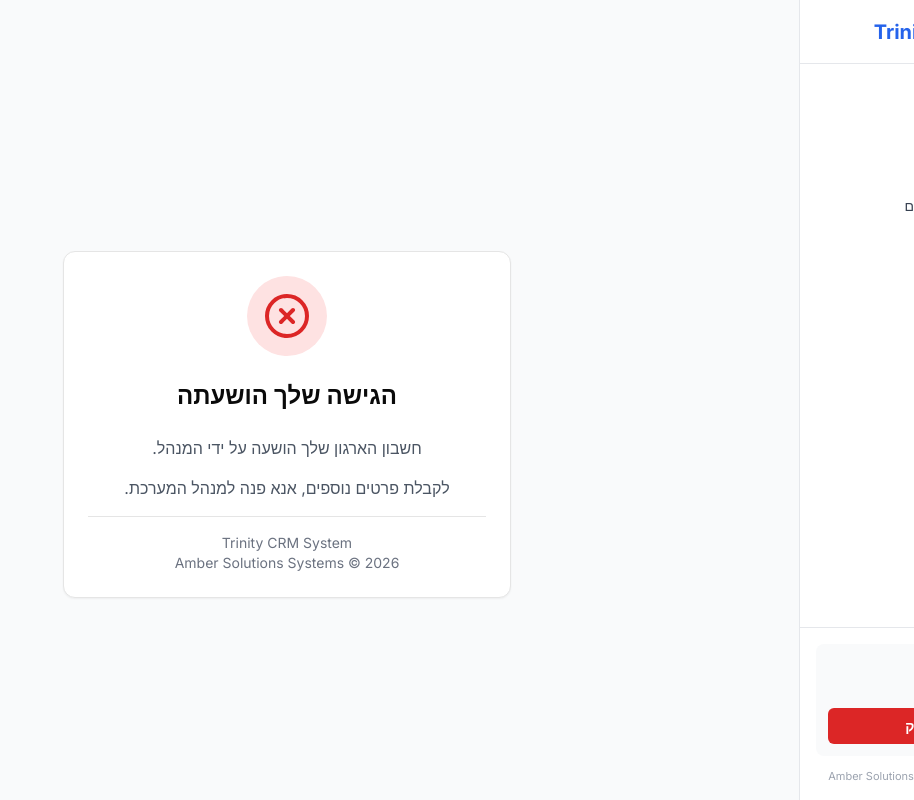
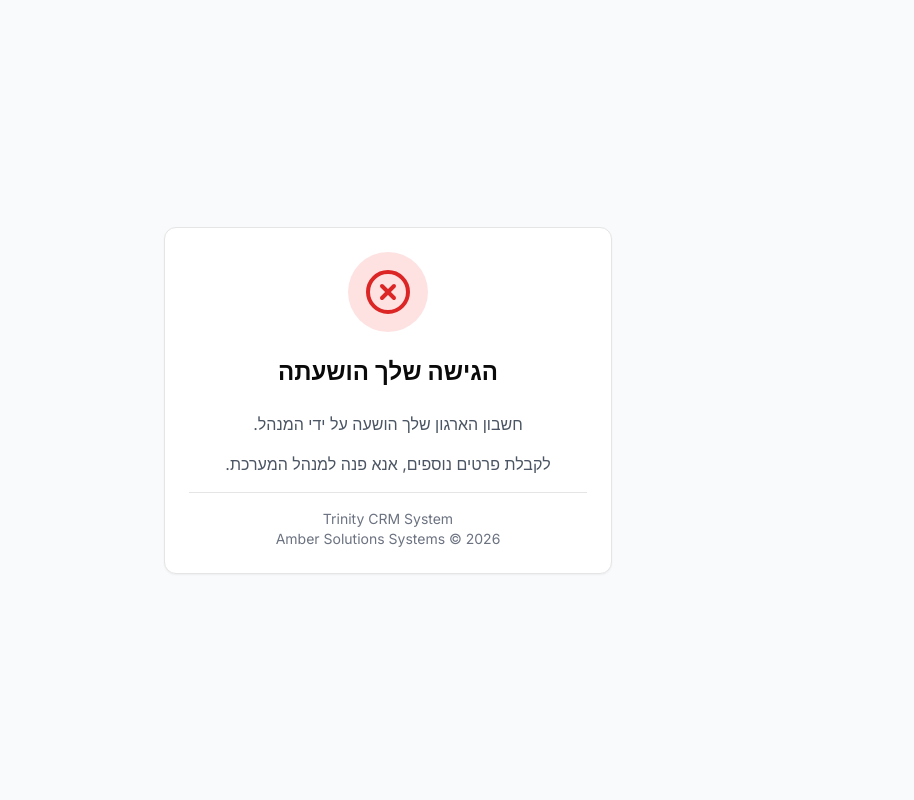
Before and after one commit to Creepie132/trinity, a Next.js app: page /blocked in a window 1280 px wide. Shown: the whole page, without its empty margins (366-1280 px from the left). Built offline with nearby package versions, Linux system fonts and the light colour scheme; no server answers.

Commit message:
Update layout.tsx
Отображение на мобильных

```diff
--- a/src/app/layout.tsx
+++ b/src/app/layout.tsx
@@ -1,7 +1,6 @@
 import type { Metadata } from "next";
 import { Inter } from "next/font/google";
 import "./globals.css";
-import { Sidebar } from "@/components/layout/Sidebar";
 import { QueryProvider } from "@/components/providers/QueryProvider";
 import { Toaster } from "@/components/ui/sonner";
 
@@ -24,17 +23,7 @@ export default function RootLayout({
     <html lang="he" dir="rtl">
       <body className={inter.className}>
         <QueryProvider>
-          <div className="flex h-screen bg-gray-50">
-            {/* Sidebar */}
-            <Sidebar />
-
-            {/* Main Content */}
-            <main className="flex-1 overflow-y-auto">
-              <div className="container mx-auto p-6 max-w-7xl">
-                {children}
-              </div>
-            </main>
-          </div>
+          {children}
           <Toaster position="top-center" />
         </QueryProvider>
       </body>
```
